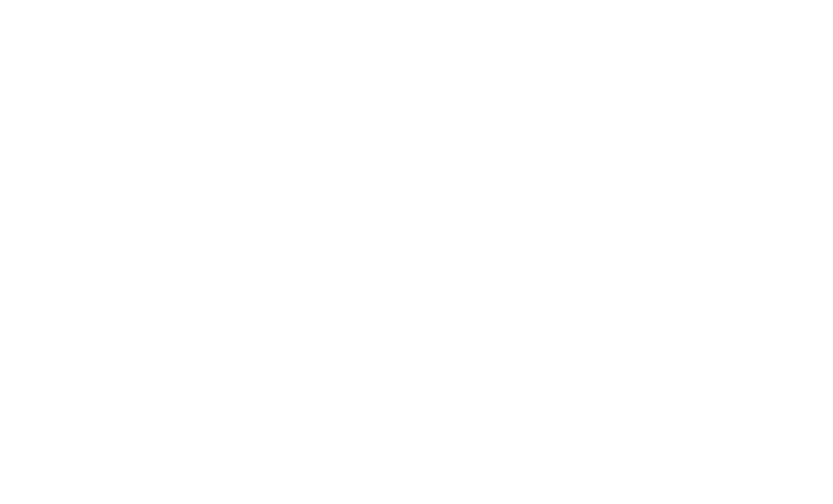
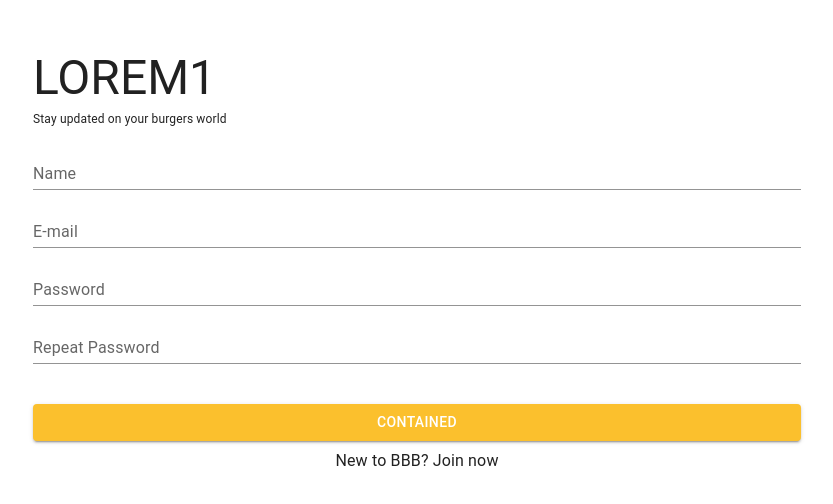
Before and after one commit to styylz/burgerProject, a React (Create React App) app in the folder client/: page /register in a window 1280 px wide. Before the commit this address had no page. Shown: the part 110-614 px from the top of the page, without its empty margins (47-880 px from the left). Built offline with nearby package versions, Linux system fonts and the light colour scheme.

Commit message:
feat(8): created register page

```diff
--- a/client/src/App.jsx
+++ b/client/src/App.jsx
@@ -7,6 +7,7 @@
 import CssBaseline from '@mui/material/CssBaseline';
 import Navbar from './components/partials/navbar';
 import SignIn from './pages/sign-in-page';
+import Register from './pages/register-page';
 
 const App = () => (
   <CssBaseline>
@@ -14,6 +15,7 @@
       <Routes>
         <Route path="/" element={<Navbar />} />
         <Route path="/login" element={<SignIn />} />
+        <Route path="/register" element={<Register />} />
       </Routes>
     </RouterProvider>
   </CssBaseline>
--- /dev/null
+++ b/client/src/pages/register-page/index.jsx
@@ -0,0 +1,48 @@
+import {
+  Container, Box, Typography, TextField, Button,
+} from '@mui/material';
+import { yellow } from '@mui/material/colors';
+import React from 'react';
+
+const yellowCol = yellow[700];
+
+const Register = () => (
+
+  <Container
+    maxWidth
+    sx={{
+      minHeight: '100vh',
+      position: 'relative',
+    }}
+  >
+    <Box sx={{
+      position: 'absolute',
+      top: '20%',
+      left: '80px',
+      width: '60%',
+      height: '350px',
+      display: 'flex',
+      flexDirection: 'column',
+    }}
+    >
+      <Box sx={{ mb: 1.5 }}>
+        <Typography variant="h3" sx={{ textAlign: 'left' }}> LOREM1</Typography>
+        <Typography variant="p" sx={{ fontSize: '12px' }}> Stay updated on your burgers world</Typography>
+      </Box>
+      <Box sx={{ mb: 5 }}>
+        <TextField fullWidth label="Name" variant="standard" sx={{ marginBottom: '10px', color: yellowCol }} />
+        <TextField fullWidth label="E-mail" variant="standard" sx={{ marginBottom: '10px', color: yellowCol }} />
+        <TextField fullWidth label="Password" variant="standard" sx={{ marginBottom: '10px', color: yellowCol }} />
+        <TextField fullWidth label="Repeat Password" variant="standard" />
+        {/* <Typography sx={{ fontSize: '12px' }} variant="p"> Forgot Password?</Typography> */}
+      </Box>
+      <Box sx={{ mb: 1 }}>
+        <Button fullWidth variant="contained" sx={{ backgroundColor: yellowCol }}>Contained</Button>
+      </Box>
+      <Typography sx={{ textAlign: 'center' }} variant="p"> New to BBB? Join now </Typography>
+
+    </Box>
+  </Container>
+);
+
+export default Register;
```
